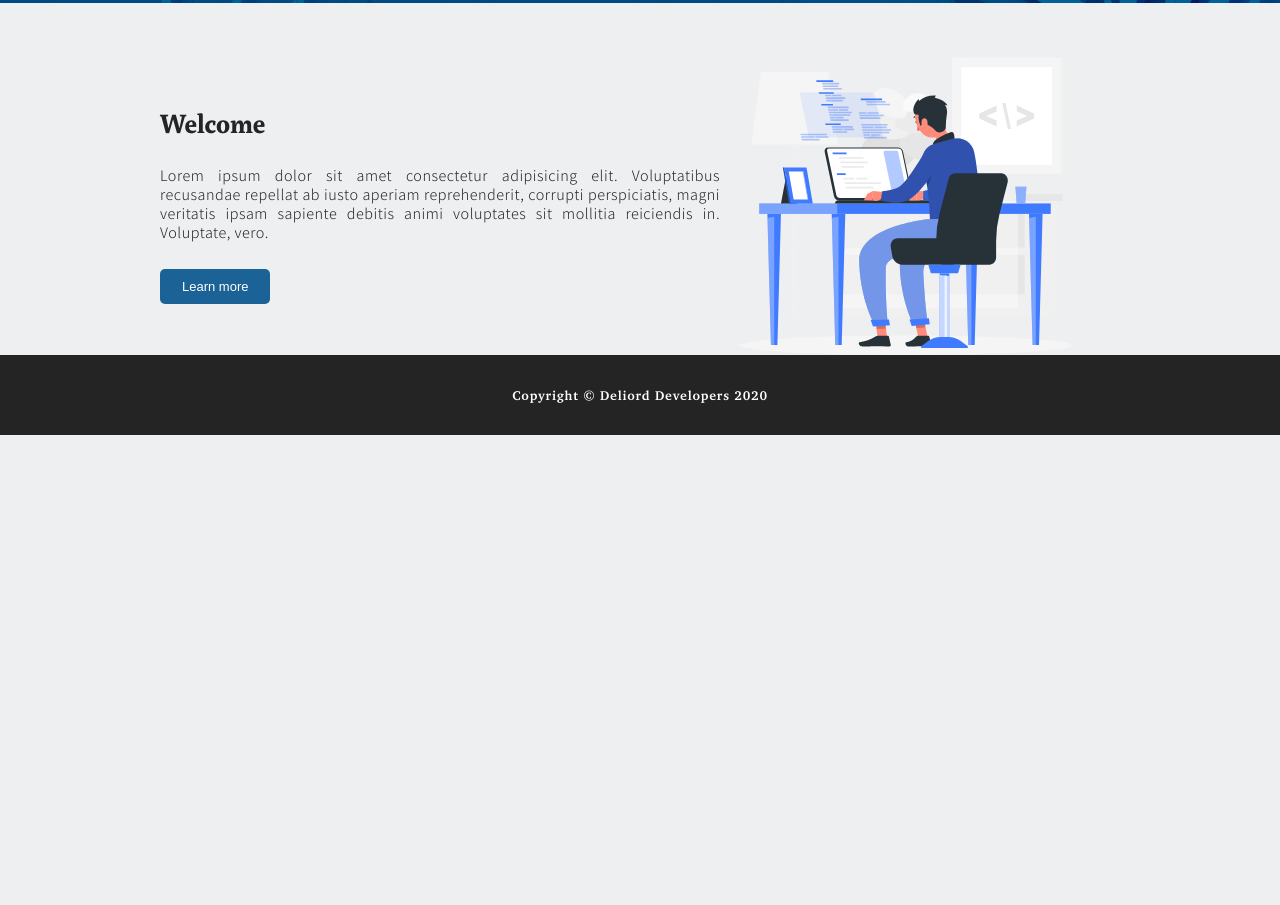
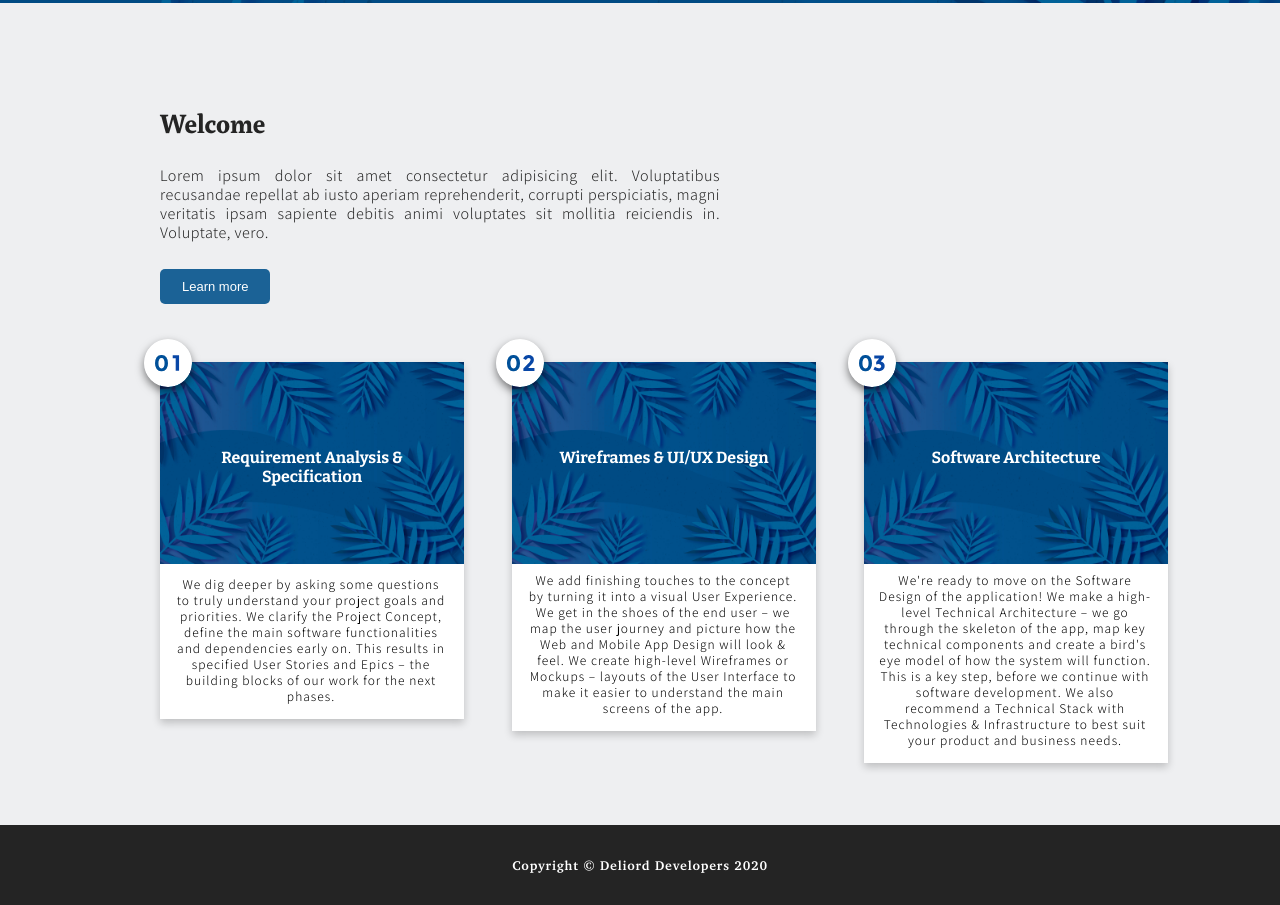
Before and after one commit to ahmedmansoor/InitialWebsite, a plain HTML site: page index.html in a window 1280 px wide. Shown: the part 477-1382 px from the top of the page. Before the commit the page ends 912 px from the top, so only its background shows below. Drawn offline with nearby package versions, Linux system fonts and the light colour scheme; a web font is replaced by a local one.

Commit message:
cards added

```diff
--- a/css/style.css
+++ b/css/style.css
@@ -2,6 +2,7 @@
 @import url("https://fonts.googleapis.com/css2?family=Exo+2:wght@600&display=swap");
 @import url("https://fonts.googleapis.com/css2?family=Barlow:ital,wght@0,300;0,400;1,200&display=swap");
 @import url("https://fonts.googleapis.com/css2?family=Assistant:wght@200;300&display=swap");
+@import url("https://fonts.googleapis.com/css2?family=Bitter:wght@700&display=swap");
 
 body {
   background: #eeeff1;
@@ -24,6 +25,11 @@ body {
   src: url("/fonts/MaratPro-Bold.otf");
 }
 
+h4 {
+  font-family: "Bitter", sans-serif;
+  margin: 0;
+}
+
 /* @font-face {
   font-family: "parag";
   src: url("/fonts/MaratPr");
@@ -37,6 +43,8 @@ body {
   position: fixed;
   width: 100%;
   overflow: hidden;
+  box-shadow: 0 4px 8px 0 rgba(0, 0, 0, 0.1);
+  z-index: 10;
 }
 
 .logo {
@@ -170,17 +178,17 @@ a.active:after {
   padding: 0 10rem;
 }
 
-img {
-  /* max-width: 55%; */
-  height: 20em;
+/* img { */
+/* max-width: 55%; */
+/* height: 20em;
   float: right;
   padding-top: 2rem;
-  padding-right: 10rem;
-  /* margin: 5rem 0rem 0rem 40%; */
-  /* -webkit-transform: scaleX(-1);
+  padding-right: 10rem; */
+/* margin: 5rem 0rem 0rem 40%; */
+/* -webkit-transform: scaleX(-1);
   transform: scaleX(-1); */
-  /* position: relative; */
-}
+/* position: relative; */
+/* } */
 
 .welcome {
   font-family: "heading2";
@@ -228,6 +236,7 @@ img {
   font-size: 16px;
   font-size: small;
   border-radius: 5px;
+  width: 8em;
 }
 
 .contact a {
@@ -242,6 +251,122 @@ img {
 .contact a :hover {
   color: #fff;
 } */
+
+.row {
+  display: -ms-flexbox;
+  display: flex;
+  -ms-flex-wrap: wrap;
+  flex-wrap: wrap;
+  margin-right: -5px;
+  margin-left: -5px;
+  margin: 0;
+  justify-content: center;
+}
+
+.cardNo {
+  margin-top: -1.4rem;
+  margin-left: -1rem;
+  width: 3rem;
+  z-index: 10;
+  position: absolute;
+  box-shadow: 0 4px 8px 0 rgba(0, 0, 0, 0.5);
+  border-radius: 25px;
+}
+
+.cardCover {
+  margin: 3rem 0 3rem 3rem;
+  padding: 0;
+}
+
+.card {
+  /* width: calc(var(--base-grid) * 35);
+  height: calc(var(--base-grid) * 35); */
+  box-shadow: 0 4px 8px 0 rgba(0, 0, 0, 0.2);
+  transition: 0.3s;
+  width: 19rem;
+  background-color: #fff;
+}
+
+/* .card2 {
+  box-shadow: 0 4px 8px 0 rgba(0, 0, 0, 0.2);
+  transition: 0.3s;
+  width: 19rem;
+  background-color: #fff;
+}
+
+.card3 {
+  box-shadow: 0 4px 8px 0 rgba(0, 0, 0, 0.2);
+  transition: 0.3s;
+  width: 19rem;
+  background-color: #fff;
+} */
+
+/* .cardHeader {
+  align-content: center;
+  justify-content: center;
+} */
+
+.cardHeading {
+  color: #fff;
+  text-align: center;
+  font-family: "Bitter", serif;
+  padding: 0 15px;
+  margin-top: -7.5rem;
+  margin-bottom: 5rem;
+  /* z-index: 10; */
+  /* text-align: center; */
+  /* inline-size: 13rem; */
+  /* padding: 5px 0; */
+}
+
+.card:hover {
+  box-shadow: 0 8px 16px 0 rgba(0, 0, 0, 0.5);
+}
+
+.cardContainer {
+  flex-direction: column;
+}
+
+/* .imgContainer {
+  height: 20px;
+} */
+
+.cardImage {
+  /* background-image: url("/images/blue-leaves.jpg"); */
+  max-width: 19rem;
+  background-size: cover;
+  background-color: #1b6296;
+}
+
+.cardNote1 {
+  padding: 10px 15px 15px 15px;
+  font-family: "Assistant", sans-serif;
+  font-size: smaller;
+  inline-size: 17rem;
+  letter-spacing: 1px;
+  line-height: 1rem;
+  text-align: center;
+}
+
+.cardNote2 {
+  padding: 25px 15px 15px 15px;
+  font-family: "Assistant", sans-serif;
+  font-size: smaller;
+  inline-size: 17rem;
+  letter-spacing: 1px;
+  line-height: 1rem;
+  text-align: center;
+}
+
+.cardNote3 {
+  padding: 25px 15px 15px 15px;
+  font-family: "Assistant", sans-serif;
+  font-size: smaller;
+  inline-size: 17rem;
+  letter-spacing: 1px;
+  line-height: 1rem;
+  text-align: center;
+}
 
 .footer {
   align-items: center;
--- a/index.html
+++ b/index.html
@@ -2,14 +2,8 @@
 <html>
   <head>
     <title>Deliord Developers</title>
-    <link
-      href="https://fonts.googleapis.com/css2?family=B612&display=swap"
-      rel="stylesheet"
-    />
-    <link
-      href="https://fonts.googleapis.com/css2?family=Exo+2:wght@600&display=swap"
-      rel="stylesheet"
-    />
+    <meta charset="utf-8" />
+    <meta name="viewport" content="width=device-width, initial-scale=1" />
     <link rel="stylesheet" href="css/style.css" />
   </head>
 
@@ -37,9 +31,9 @@
     </header>
     <!-- <div class="slide"></div>  -->
 
-    <div>
+    <!-- <div>
       <img src="/images/programmer_desk.svg" />
-    </div>
+    </div> -->
 
     <section id="banner">
       <div class="welcome">
@@ -56,6 +50,80 @@
       <button type="button" class="learn">Learn more</button>
     </div>
 
+    <div class="row">
+      <div class="cardCover">
+        <div class="noCover">
+          <img class="cardNo" src="/images/no1.svg" />
+        </div>
+        <div class="card">
+          <div class="cardHeader">
+            <div class="cardContainer">
+              <div class="imgContainer">
+                <img class="cardImage" src="/images/blue-leaves.jpg" />
+              </div>
+              <h4 class="cardHeading">
+                <b>Requirement Analysis & Specification</b>
+              </h4>
+            </div>
+            <p class="cardNote1">
+              We dig deeper by asking some questions to truly understand your
+              project goals and priorities. We clarify the Project Concept,
+              define the main software functionalities and dependencies early
+              on. This results in specified User Stories and Epics – the
+              building blocks of our work for the next phases.
+            </p>
+          </div>
+        </div>
+      </div>
+
+      <div class="cardCover">
+        <img class="cardNo" src="/images/no2.svg" />
+        <div class="card">
+          <!-- <h3>Photo Card</h3> -->
+          <div class="cardContainer">
+            <div class="imgContainer">
+              <img class="cardImage" src="/images/blue-leaves.jpg" />
+            </div>
+            <h4 class="cardHeading">
+              <b>Wireframes & UI/UX Design</b>
+            </h4>
+            <p class="cardNote2">
+              We add finishing touches to the concept by turning it into a
+              visual User Experience. We get in the shoes of the end user – we
+              map the user journey and picture how the Web and Mobile App Design
+              will look & feel. We create high-level Wireframes or Mockups –
+              layouts of the User Interface to make it easier to understand the
+              main screens of the app.
+            </p>
+          </div>
+        </div>
+      </div>
+
+      <div class="cardCover">
+        <img class="cardNo" src="/images/no3.svg" />
+        <div class="card">
+          <!-- <h3>Photo Card</h3> -->
+          <div class="cardContainer">
+            <div class="imgContainer">
+              <img class="cardImage" src="/images/blue-leaves.jpg" />
+            </div>
+            <h4 class="cardHeading">
+              <b>Software Architecture</b>
+            </h4>
+            <p class="cardNote3">
+              We're ready to move on the Software Design of the application! We
+              make a high-level Technical Architecture – we go through the
+              skeleton of the app, map key technical components and create a
+              bird's eye model of how the system will function. This is a key
+              step, before we continue with software development. We also
+              recommend a Technical Stack with Technologies & Infrastructure to
+              best suit your product and business needs.
+            </p>
+          </div>
+        </div>
+      </div>
+    </div>
+
     <footer class="footer">
       <div class="footerContainer">
         <p class="footerNote">Copyright &copy; Deliord Developers 2020</p>
```
Also changed, not shown: images/Asset_1.1.svg (added), images/Asset_2.1.svg (added), images/Asset_3.1.svg (added), images/no1.1.svg (added), images/no1.svg (added), images/no2.1.svg (added), images/no2.svg (added), images/no3.1.svg (added), images/no3.svg (added), 1 other file.
